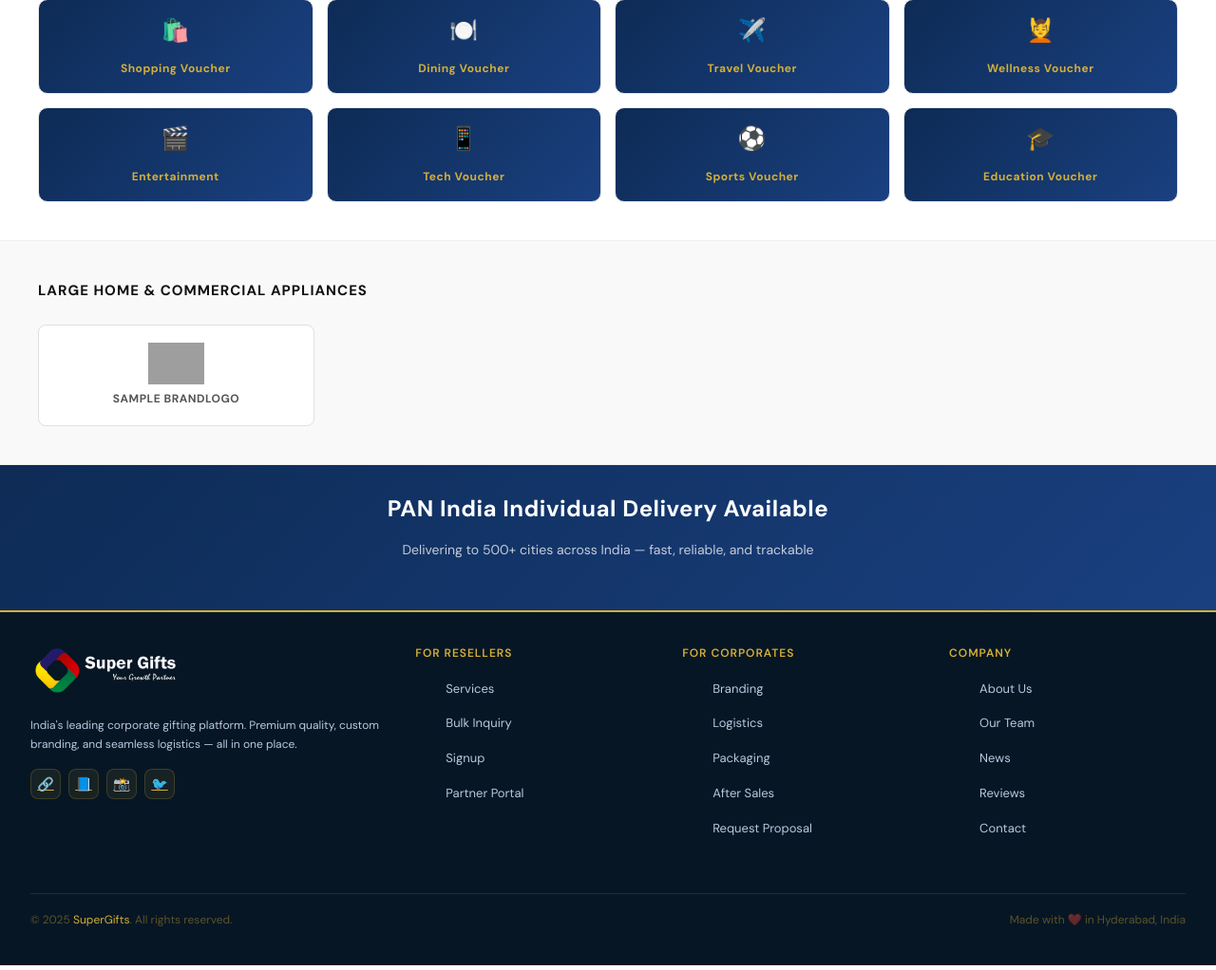
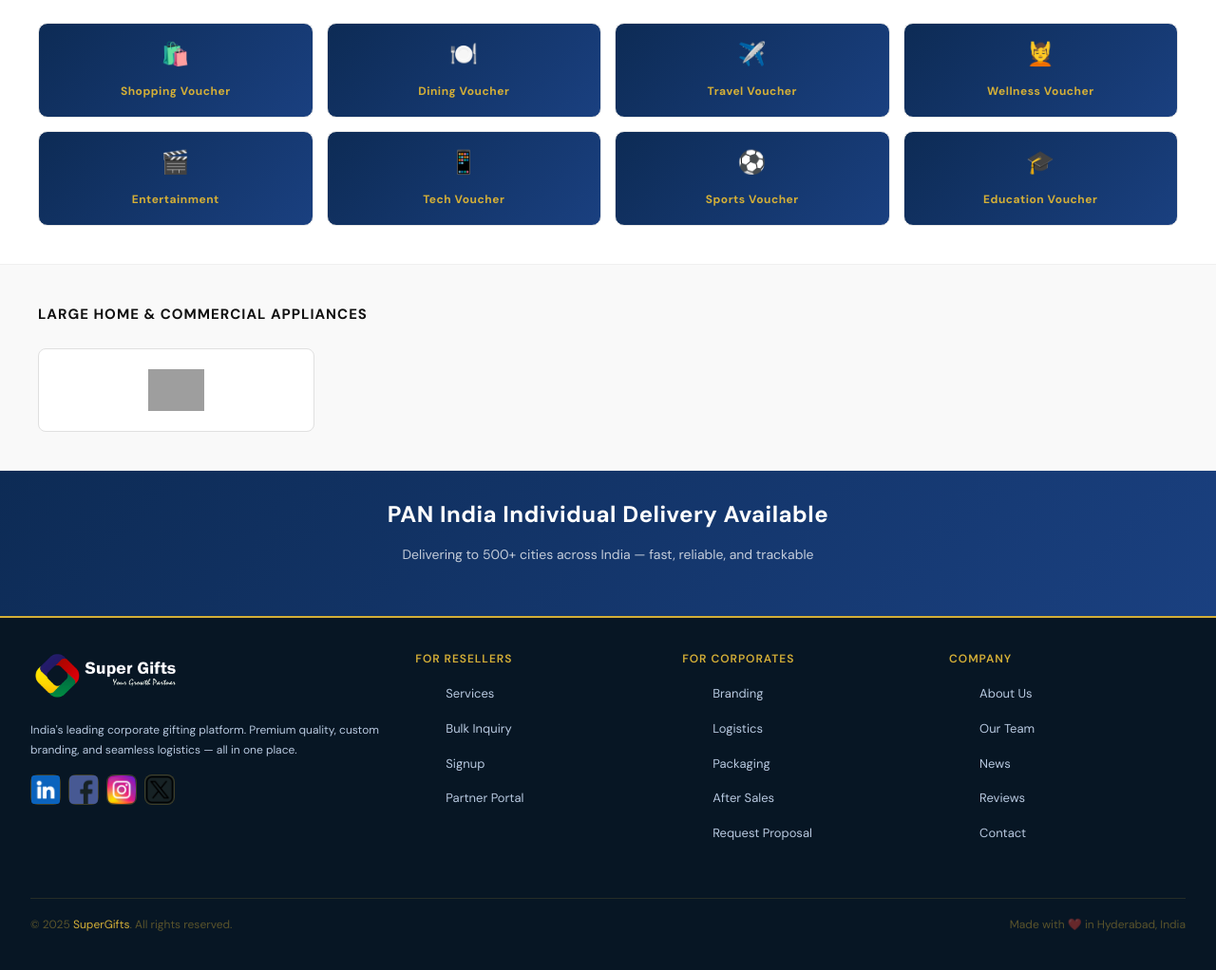
Before and after one commit to designer726/supergifts, a PHP site: page /supergifts/index.php in a window 1280 px wide. Shown: the part 3147-4169 px from the top of the page at 95% size. Run offline with PHP 8.4, Linux system fonts and the light colour scheme; tables that the repository leaves empty or names only in its code hold one stand-in row (values such as "Sample post"); data that the repository does not hold is empty; grey boxes are pictures that could not be loaded.

Commit message:
little design change

```diff
--- a/common/footer.php
+++ b/common/footer.php
@@ -10,11 +10,28 @@
                   </div>
               </div>
               <p>India's leading corporate gifting platform. Premium quality, custom branding, and seamless logistics — all in one place.</p>
-              <div class="socials">
+              <!-- <div class="socials">
                   <a href="https://www.linkedin.com/in/supergifts/" rel="noopener nofollow" target="_blank" class="soc-btn">🔗</a>
                   <a href="https://www.facebook.com/people/Super-Gifts-India-Private-Limited/100090976219801/" rel="noopener nofollow" target="_blank" class="soc-btn">📘</a>
                   <a href="https://www.instagram.com/supergifts_official/" rel="noopener nofollow" target="_blank" class="soc-btn">📸</a>
                   <a href="#" rel="noopener nofollow" target="_blank" class="soc-btn">🐦</a>
+              </div> -->
+              <div class="socials">
+                  <a href="https://www.linkedin.com/in/supergifts/" rel="noopener nofollow" target="_blank" class="soc-btn">
+                  <img src="images/linkedin.png" alt="LinkedIn">
+                  </a>
+
+                  <a href="https://www.facebook.com/people/Super-Gifts-India-Private-Limited/100090976219801/" rel="noopener nofollow" target="_blank" class="soc-btn">
+                  <img src="images/facebook.png" alt="Facebook">
+                  </a>
+
+                  <a href="https://www.instagram.com/supergifts_official/" rel="noopener nofollow" target="_blank" class="soc-btn">
+                  <img src="images/instagram.png" alt="Instagram">
+                  </a>
+
+                  <a href="#" rel="noopener nofollow" target="_blank" class="soc-btn">
+                  <img src="images/twitter.png" alt="Twitter">
+                  </a>
               </div>
           </div>
           <div class="footer-col">
--- a/index.php
+++ b/index.php
@@ -57,7 +57,8 @@ if (!$db->connect_error) {
     if ($r) while ($row = $r->fetch_assoc()) $dbBanners[$row['slot']] = $row;
 
     /* Authorised brand partners */
-    $r = $db->query("SELECT id, brandname, imageno FROM brandlogo WHERE flag=1 ORDER BY seqence ASC, brandname ASC");
+    // $r = $db->query("SELECT id, brandname, imageno FROM brandlogo WHERE flag=1 ORDER BY seqence ASC, brandname ASC");
+    $r = $db->query("SELECT id, brandname, imageno FROM brandlogo ORDER BY seqence ASC, brandname ASC");
     if ($r) while ($row = $r->fetch_assoc())
         $brandPartners[] = array_merge($row, ['logoUrl' => findBrandLogoPath($row['imageno'])]);
 
@@ -516,7 +517,7 @@ if (!$db->connect_error) {
                     <?php foreach ($applianceBrands as $brand): ?>
                     <a href="brand-products.php?brand=<?= intval($brand['id']) ?>" class="hp-appliance-box" title="<?= htmlspecialchars($brand['brandname']) ?>">
                         <img src="<?= htmlspecialchars($brand['logoUrl']) ?>" alt="<?= htmlspecialchars($brand['brandname']) ?>">
-                        <div class="hp-appliance-name"><?= htmlspecialchars($brand['brandname']) ?></div>
+                        <!-- <div class="hp-appliance-name"><?= htmlspecialchars($brand['brandname']) ?></div> -->
                     </a>
                     <?php endforeach; ?>
                 </div>
```
Also changed, not shown: images/facebook.png (added), images/instagram.png (added), images/linkedin.png (added), images/twitter.png (added).
